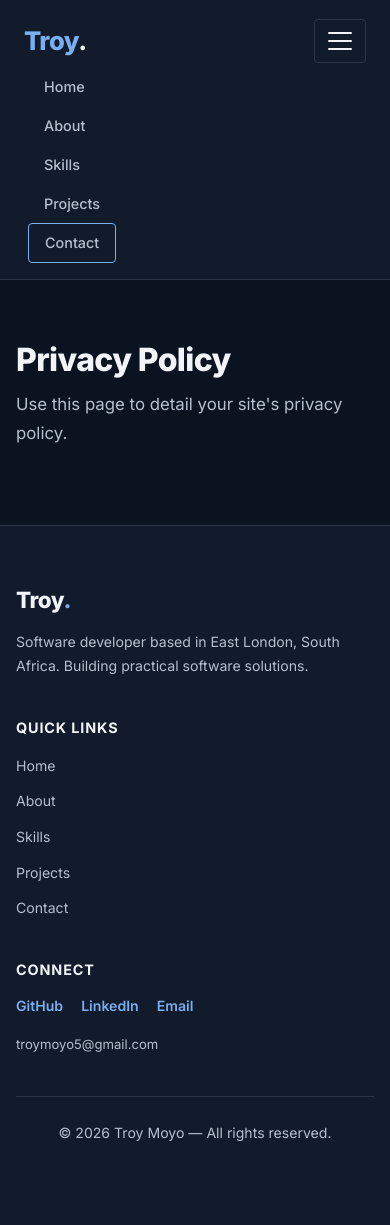
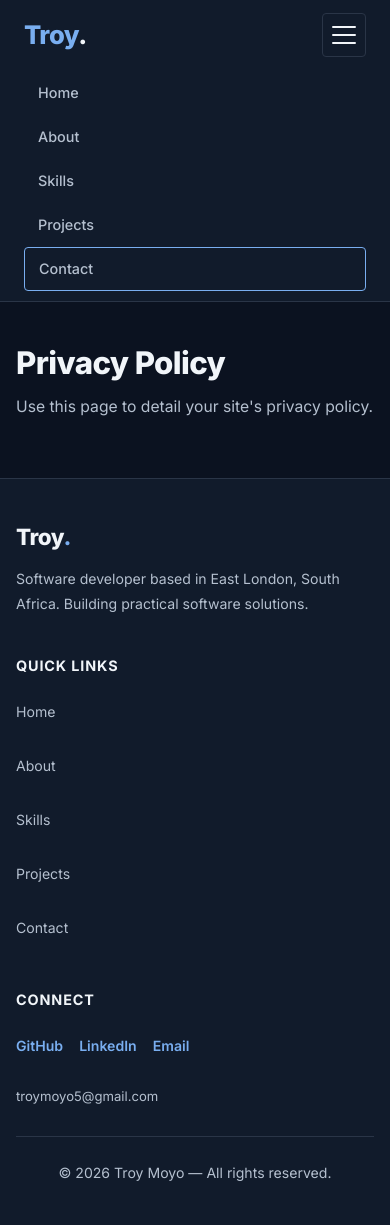
Before and after one commit to Troy-moyo10/TroyPortfolio, an ASP.NET Core app: page /Home/Privacy in a window 390 px wide, after a click that opens the changed part. Before the commit the page ends 1141 px from the top, so only its background shows below. Run offline with ASP.NET Core 8, Linux system fonts and the light colour scheme; style sheets or scripts are compiled from the project's sources.

Commit message:
Improve responsive layout across portfolio pages

```diff
--- a/Views/Shared/_Layout.cshtml.css
+++ b/Views/Shared/_Layout.cshtml.css
@@ -2,9 +2,9 @@
 for details on configuring this project to bundle and minify static web assets. */
 
 a.navbar-brand {
-  white-space: normal;
-  text-align: center;
-  word-break: break-all;
+  white-space: nowrap;
+  text-align: left;
+  word-break: normal;
 }
 
 a {
--- a/wwwroot/css/site.css
+++ b/wwwroot/css/site.css
@@ -66,7 +66,6 @@ body {
     color: var(--clr-text);
     font-family: 'Inter', system-ui, -apple-system, BlinkMacSystemFont, 'Segoe UI', sans-serif;
     line-height: 1.6;
-    overflow-x: hidden;
     -webkit-font-smoothing: antialiased;
 }
 
@@ -1456,26 +1428,148 @@ select:focus-visible {
    RESPONSIVE UTILITIES
 ========================================= */
 
-@media (max-width: 991px) {
+@media (max-width: 1024px) {
+    .skills-grid,
+    .projects-grid {
+        grid-template-columns: repeat(2, minmax(0, 1fr));
+    }
+}
+
+@media (max-width: 991.98px) {
+    .navbar { padding-block: 10px; }
+    .navbar-toggler {
+        width: 44px;
+        height: 44px;
+        display: grid;
+        place-items: center;
+        padding: 0;
+    }
+    .navbar-collapse { padding-top: 10px; }
+    .navbar-nav { align-items: stretch; }
+    .navbar-nav .nav-link {
+        display: flex;
+        align-items: center;
+        min-height: 44px;
+        padding: 10px 14px !important;
+        margin-left: 0;
+    }
     .about-content { margin-left: 0; }
-    .about-top { gap: 32px; }
-    .hero-title { font-size: 2.8rem; }
-    .hero-section { padding: 60px 0; min-height: auto; }
+    .about-top { gap: 0; row-gap: 32px; }
+    .hero-title { font-size: clamp(2.25rem, 5vw, 2.8rem); }
+    .hero-section { padding-block: 60px; min-height: auto; }
     .profile-card { width: 100%; max-width: 280px; }
     .profile-card img { height: 300px; }
-    .about-image-card img { max-width: 100%; }
+    .about-image-card { width: min(100%, 328px); margin-inline: auto; }
+    .about-image-card img { max-width: none; height: auto; aspect-ratio: 5 / 6; }
     .featured-project { padding: 28px; }
 }
 
-@media (max-width: 767px) {
-    :root { --section-gap: 60px; --card-pad: 24px; }
-    .hero-title { font-size: 2.2rem; }
-    .hero-buttons { flex-direction: column; align-items: flex-start; }
-    .project-detail-title { font-size: 1.6rem; }
-    .about-heading { font-size: 1.8rem !important; }
-}
-
-@media (max-width: 480px) {
-    .hero-title { font-size: 2rem; }
-    .container { padding-inline: 16px; }
-}
+@media (max-width: 767.98px) {
+    :root { --section-gap: 48px; --card-pad: 20px; }
+
+    .hero-title { font-size: clamp(2rem, 7vw, 2.5rem); }
+    .hero-section { padding-block: 48px; }
+    .hero-buttons {
+        flex-direction: column;
+        align-items: stretch;
+        gap: 10px;
+        margin-bottom: 32px;
+    }
+    .hero-buttons .btn {
+        width: min(100%, 320px);
+        min-height: 48px;
+        justify-content: center;
+    }
+    .hero-tech { gap: 8px; margin-bottom: 30px; }
+    .hero-tech span { padding: 5px 10px; }
+
+    .page-section,
+    .projects-page,
+    .contact-page { padding-block: var(--section-gap); }
+    .page-heading-sm { padding-bottom: 32px; }
+    .about-page { padding-top: 32px; }
+    .about-page-header { padding: 24px 0 28px; }
+    .about-top { padding-bottom: 40px; }
+    .about-heading { font-size: clamp(1.65rem, 6vw, 1.9rem) !important; }
+    .about-role { flex-wrap: wrap; }
+
+    .journey-section,
+    .values-section { padding-block: var(--section-gap); }
+    .timeline-vertical { padding-left: 32px; }
+    .timeline-vertical::before { left: 44px; }
+    .tv-item,
+    .tv-item:nth-child(even) {
+        grid-template-columns: 24px minmax(0, 1fr);
+        transform: translateX(-20px);
+    }
+    .tv-item.tv-visible { transform: translateX(0); }
+    .tv-marker { grid-column: 1; }
+    .tv-item:nth-child(odd) .tv-content,
+    .tv-item:nth-child(even) .tv-content { grid-column: 2; }
+    .tv-content { min-width: 0; padding: 16px; }
+
+    .skills-grid,
+    .projects-grid { gap: 18px; }
+    .skill-card,
+    .project-card { min-width: 0; }
+    .project-card { padding: 20px; }
+    .project-detail-title { font-size: clamp(1.5rem, 6vw, 1.8rem); overflow-wrap: anywhere; }
+    .detail-section-title { align-items: flex-start; flex-wrap: wrap; }
+    .detail-meta-card,
+    .detail-section { min-width: 0; }
+
+    .contact-page .row { --bs-gutter-y: 2rem; }
+    .row.g-5 { --bs-gutter-x: 2rem; }
+    .contact-panel { padding: clamp(18px, 5vw, 28px); }
+    .info-card { gap: 12px; padding: 16px; }
+    .info-card > div:last-child { min-width: 0; overflow-wrap: anywhere; }
+    .contact-form .form-control,
+    .contact-form .form-select { min-height: 48px; font-size: 16px; }
+    .contact-form textarea.form-control { min-height: 144px; }
+    .contact-btn { min-height: 48px; }
+    .contact-note { align-items: flex-start; text-align: left; }
+    .contact-note .lucide-icon-sm { margin-top: 2px; }
+
+    .footer-social { flex-wrap: wrap; gap: 4px 16px; }
+    .footer-social a,
+    .footer-links a { min-height: 44px; display: inline-flex; align-items: center; }
+    .site-footer { padding-block: 44px 24px; }
+    .copyright { margin-top: 28px; }
+}
+
+@media (max-width: 600px) {
+    .skills-grid,
+    .projects-grid { grid-template-columns: minmax(0, 1fr); }
+    .page-title { font-size: clamp(1.8rem, 8vw, 2.25rem); }
+    .page-subtitle { font-size: .98rem; }
+}
+
+@media (max-width: 575.98px) {
+    .hero-stats {
+        display: grid;
+        grid-template-columns: repeat(3, minmax(0, 1fr));
+        gap: 8px;
+    }
+    .stat-card { min-width: 0; padding: 12px 8px; }
+    .stat-card h3 { font-size: clamp(1.25rem, 6vw, 1.55rem); }
+    .stat-card p { font-size: clamp(.65rem, 2.8vw, .75rem); }
+    .tv-desc { font-size: .9rem; }
+}
+
+@media (max-width: 420px) {
+    :root { --section-gap: 42px; --card-pad: 18px; }
+    .hero-intro { margin-bottom: 12px; }
+    .hero-description { margin-bottom: 28px; }
+    .project-card { padding: 18px; }
+    .project-actions { flex-direction: column; align-items: stretch; }
+    .project-actions .btn-project-detail,
+    .project-actions .btn-project-github { justify-content: center; min-height: 44px; }
+    .contact-success { align-items: flex-start; gap: 12px; padding: 16px; }
+}
+
+@media (max-width: 359px) {
+    .navbar > .container-fluid { padding-inline: 16px !important; }
+    .hero-stats { gap: 6px; }
+    .stat-card { padding-inline: 5px; }
+    .tv-content { padding: 14px; }
+}
```
Also changed, not shown: other parts of wwwroot/css/site.css (+3 -30 lines). Lines whose indentation alone changed are shown as unchanged.
